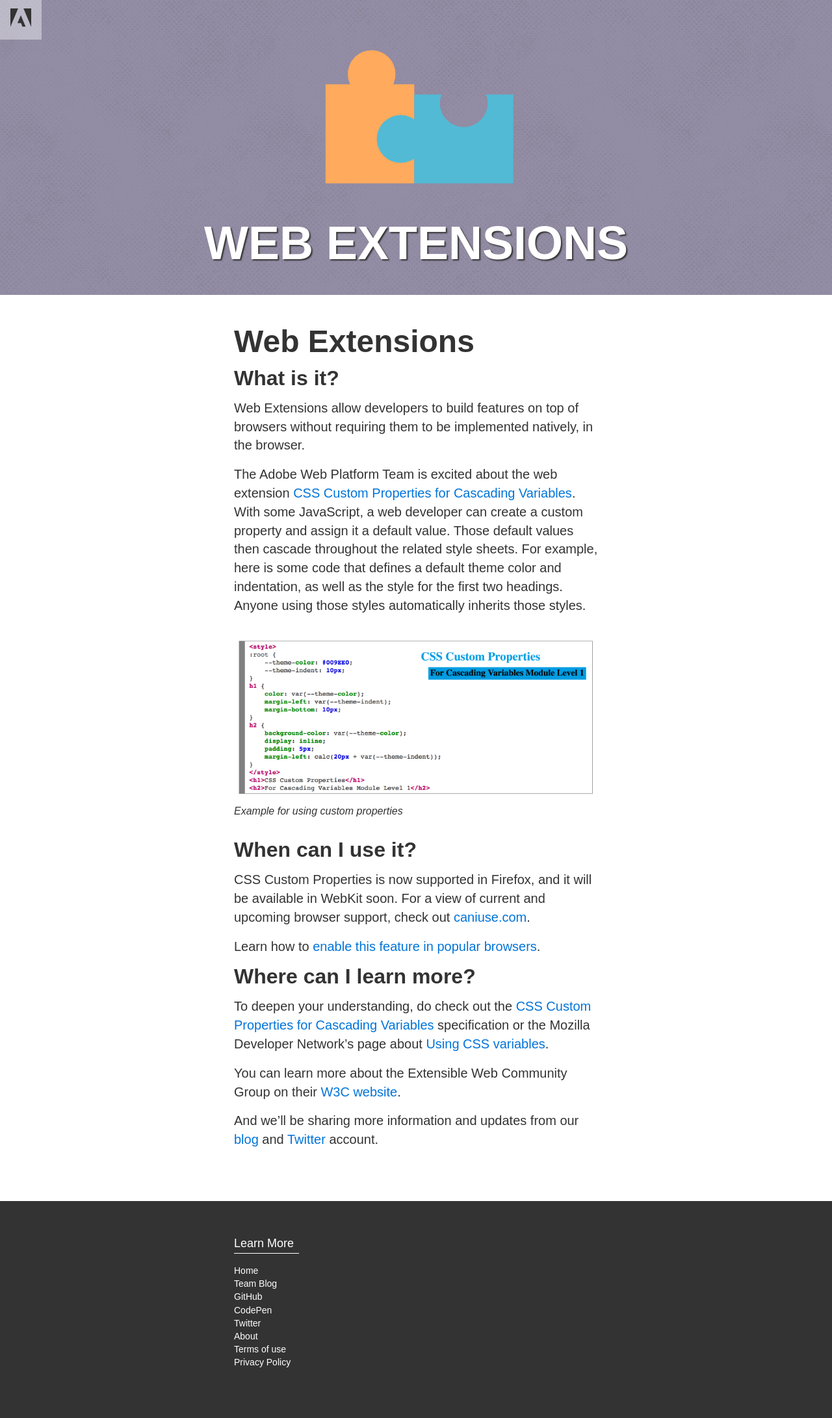
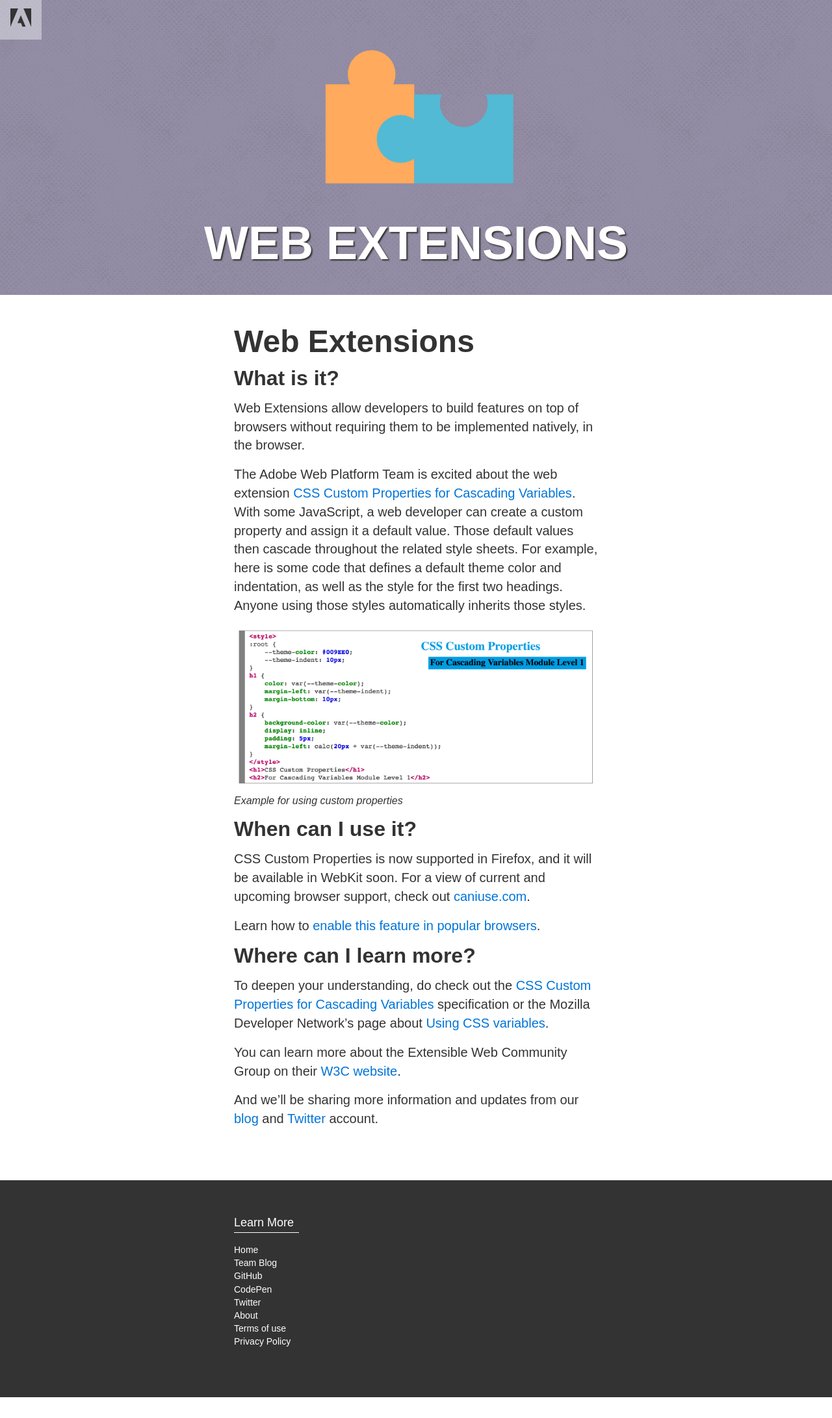
Before and after one commit to adobe-webplatform/adobe-webplatform.github.io, a Jekyll site: the page built from _posts/2014-08-28-web-extensions.md, in a window 1280 px wide. Shown: the whole page at 65% size. Built offline with Jekyll 4.4.1, drawn with Linux system fonts in a browser that asks for light colours; nearby versions of some CDN libraries; after the commit the page ends 2151 px from its top, so only the background shows below that.

Commit message:
Shrink margins around iframes and nest media query inside filter-effects-codepen rule.

```diff
--- a/css/main.css
+++ b/css/main.css
@@ -159,7 +159,7 @@ p, code, pre, blockquote {
   margin: 1rem 0; }
 
 figure, iframe {
-  margin: 2rem 0; }
+  margin: 1rem 0; }
 
 figcaption {
   font-size: 1rem;
@@ -243,12 +243,10 @@ a {
 
 /* Page Specific CSS */
 .filter-effects-codepen iframe {
-  margin: 1rem 0; }
-
-/* This breakpoint should correspond to the one defined in the CodePen, so that
-   when the CodePen changes its layout, the iframe height is updated. */
-@media (max-width: 590px) {
-  .filter-effects-codepen iframe {
-    height: 215px; } }
+  /* This breakpoint should correspond to the one defined in the CodePen, so
+     that when the CodePen changes its layout, the iframe height is updated. */ }
+  @media (max-width: 590px) {
+    .filter-effects-codepen iframe {
+      height: 215px; } }
 
 /*# sourceMappingURL=main.css.map */
--- a/css/main.scss
+++ b/css/main.scss
@@ -198,7 +198,7 @@ p, code, pre, blockquote {
 }
 
 figure, iframe {
-  margin: 2rem 0;
+  margin: 1rem 0;
 }
 
 figcaption {
@@ -318,13 +318,9 @@ a {
 /* Page Specific CSS */
 
 .filter-effects-codepen iframe {
-  margin: 1rem 0;
-}
-
-/* This breakpoint should correspond to the one defined in the CodePen, so that
-   when the CodePen changes its layout, the iframe height is updated. */
-@media (max-width: 590px) {
-  .filter-effects-codepen iframe {
+  /* This breakpoint should correspond to the one defined in the CodePen, so
+     that when the CodePen changes its layout, the iframe height is updated. */
+  @media (max-width: 590px) {
     height: 215px;
   }
 }
```
Also changed, not shown: 1 other file.
